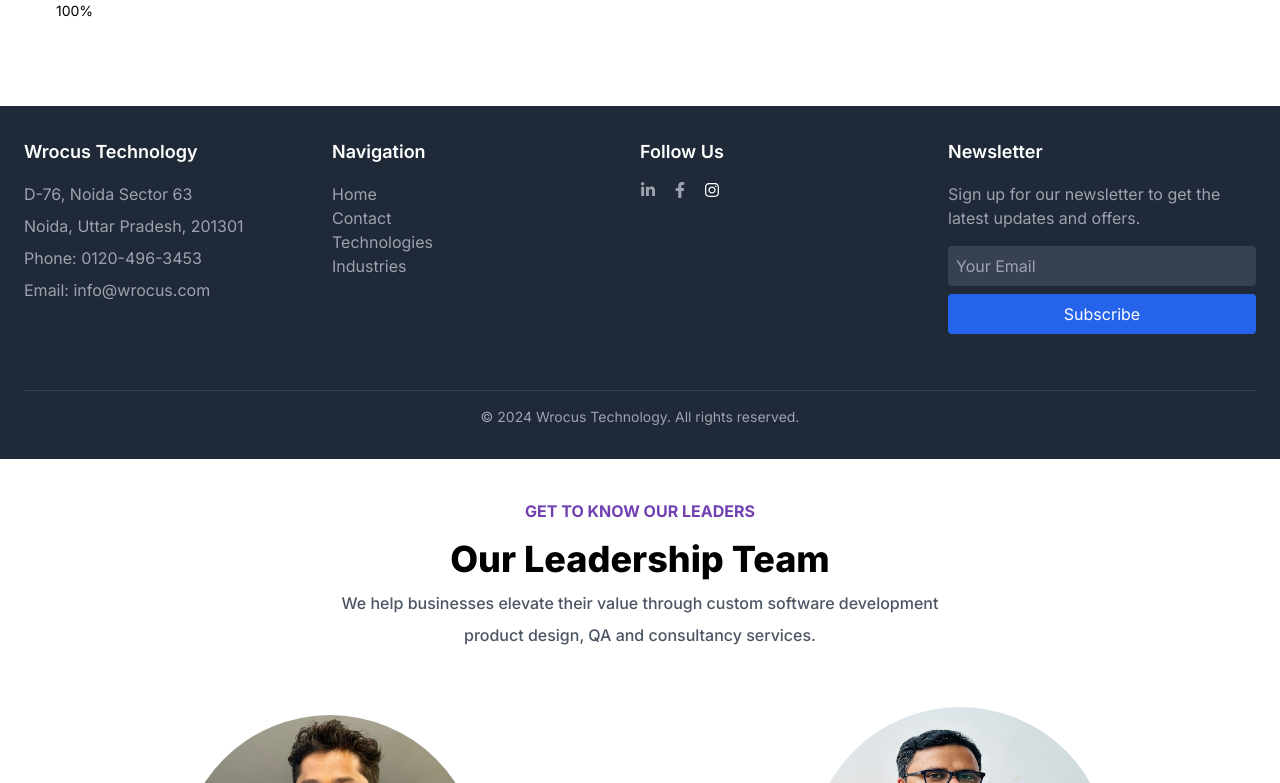
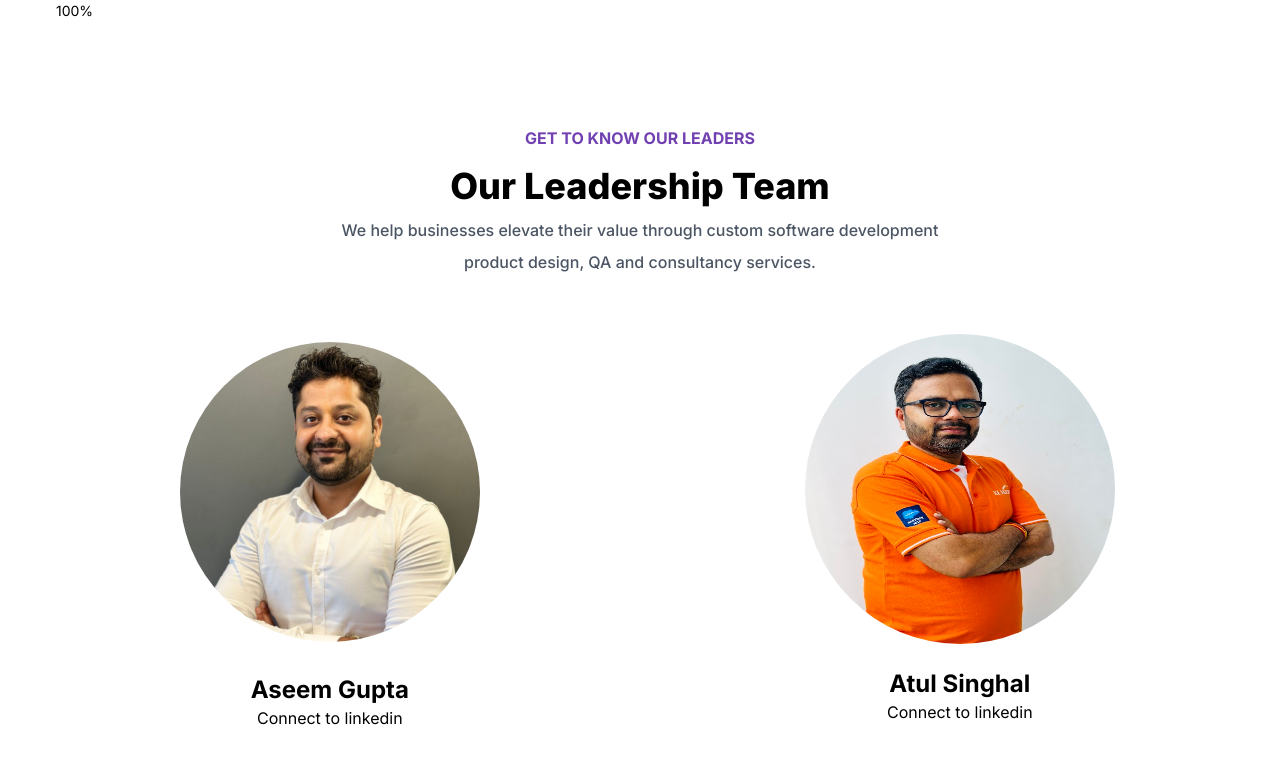
Before and after one commit to rrahul009/wrocus, a Next.js app: page /about in a window 1280 px wide. Shown: the part 1997-2780 px from the top of the page. Built offline with nearby package versions, Linux system fonts and the light colour scheme.

Commit message:
about us page

```diff
--- a/src/components/ClientProject.js
+++ b/src/components/ClientProject.js
@@ -64,7 +64,7 @@
                     <img src='slider/image2-about.png' className='w-full h-auto' alt="Tech Trends" />
                 </div>
             </div>
-            <Footer />
+
         </>
     );
 };
--- a/src/components/Footer.js
+++ b/src/components/Footer.js
@@ -25,7 +25,7 @@
           <div className="w-full md:w-1/4 mb-6">
             <h3 className="text-lg font-semibold mb-4">Navigation</h3>
             <ul>
-              <li><Link href="" className="text-gray-400 hover:text-white">Home</Link></li>
+              <li><Link href="/home" className="text-gray-400 hover:text-white">Home</Link></li>
               <li><Link href="/contact" className="text-gray-400 hover:text-white">Contact</Link></li>
               <li><Link href="/odoo" className="text-gray-400 hover:text-white">Technologies</Link></li>
               <li><Link href="/talentrecruitment" className="text-gray-400 hover:text-white">Industries</Link></li>
--- a/src/components/OurLeaderShip.js
+++ b/src/components/OurLeaderShip.js
@@ -19,13 +19,13 @@
                         src='slider/Aseemsir.jpg'
                         alt='Aseem Gupta'
                     />
-                     <p className='text-center font-bold text-xl md:text-2xl mt-4'>Aseem Gupta</p>
+                     <p className='text-center font-bold text-xl md:text-2xl mt-8'>Aseem Gupta</p>
                      <Link href="https://www.linkedin.com/in/aseemgupta04/" target='blank'>Connect to linkedin</Link>
                      {/* <h2 className='text-center text-lg md:text-xl'>ASSOCIATE DIRECTOR</h2>  */}
                 </div>
                 <div className='flex flex-col items-center mt-6 w-full md:w-1/2 lg:w-1/3 '>
                     <img
-                        className='rounded-full  w-[200px] h-[200px] md:w-[250px] md:h-[250px] lg:w-[300px] lg:h-[300px] lg:mt-4 '
+                        className='rounded-full   w-[200px] h-[200px] md:w-[250px] md:h-[250px] lg:w-[310px] lg:h-[310px] lg:mt-4 '
                         src='Atulsir.jpg'
                         alt='Atul Singhal'
                     />
```
